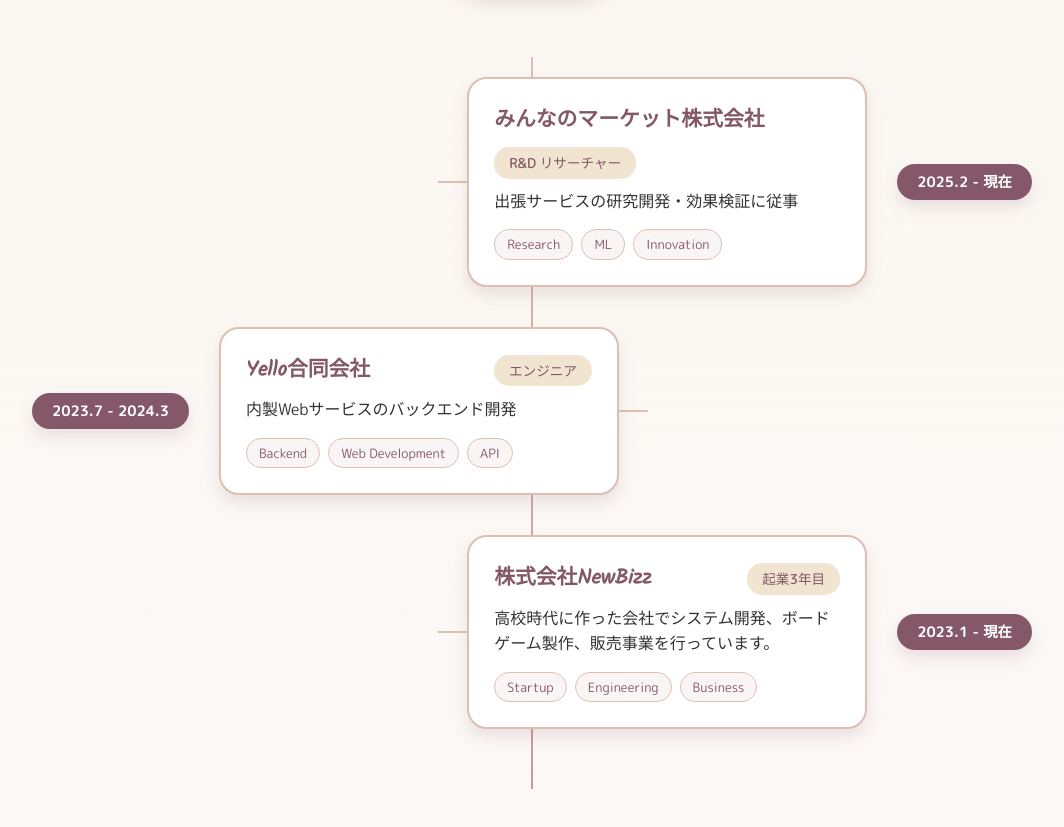
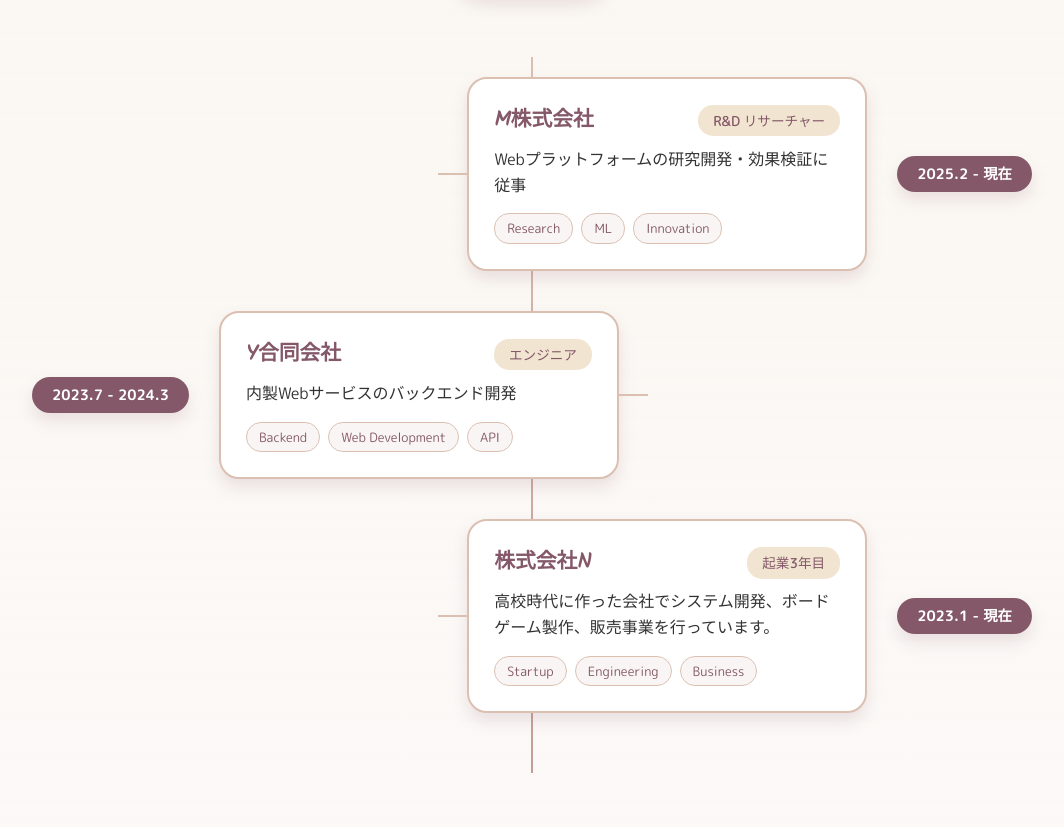
Before and after one commit to IchigoHydrogen/Legacy-Ikashitaboy-Website, a plain HTML site: page index.html in a window 1280 px wide. Shown: the part 1327-2154 px from the top of the page, without its empty margins (108-1172 px from the left). Drawn offline with Linux system fonts and the light colour scheme.

Commit message:
Update index.html

```diff
--- a/index.html
+++ b/index.html
@@ -130,10 +130,10 @@
                     </div>
                     <div class="experience-card">
                         <div class="card-header">
-                            <h3>みんなのマーケット株式会社</h3>
+                            <h3>M株式会社</h3>
                             <span class="role-badge">R&D リサーチャー</span>
                         </div>
-                        <p>出張サービスの研究開発・効果検証に従事</p>
+                        <p>Webプラットフォームの研究開発・効果検証に従事</p>
                         <div class="experience-tags">
                             <span class="tag">Research</span>
                             <span class="tag">ML</span>
@@ -147,7 +147,7 @@
                     </div>
                     <div class="experience-card">
                         <div class="card-header">
-                            <h3>Yello合同会社</h3>
+                            <h3>Y合同会社</h3>
                             <span class="role-badge">エンジニア</span>
                         </div>
                         <p>内製Webサービスのバックエンド開発</p>
@@ -164,7 +164,7 @@
                     </div>
                     <div class="experience-card">
                         <div class="card-header">
-                            <h3>株式会社NewBizz</h3>
+                            <h3>株式会社N</h3>
                             <span class="role-badge">起業3年目</span>
                         </div>
                         <p>高校時代に作った会社でシステム開発、ボードゲーム製作、販売事業を行っています。</p>
```
